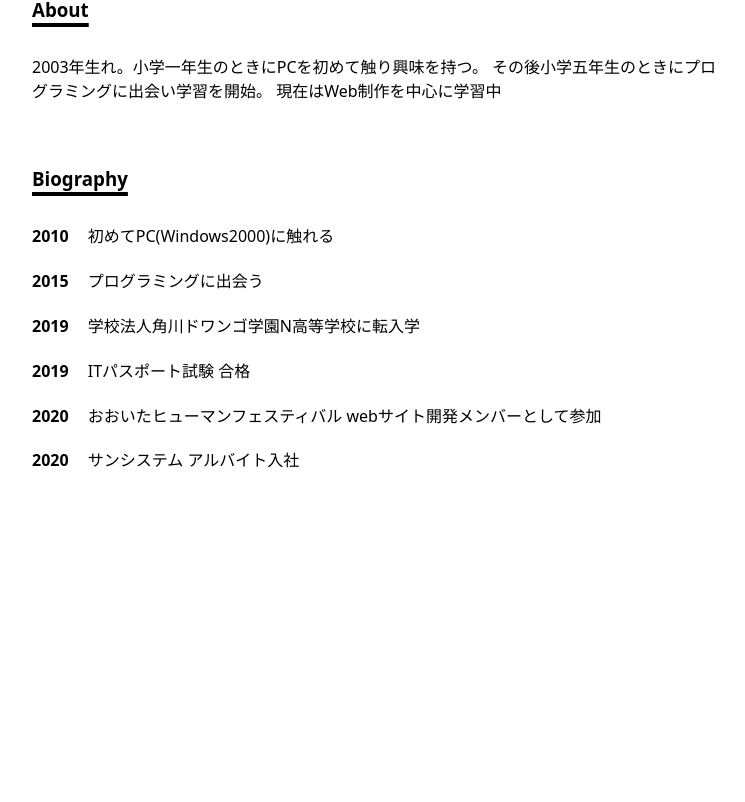
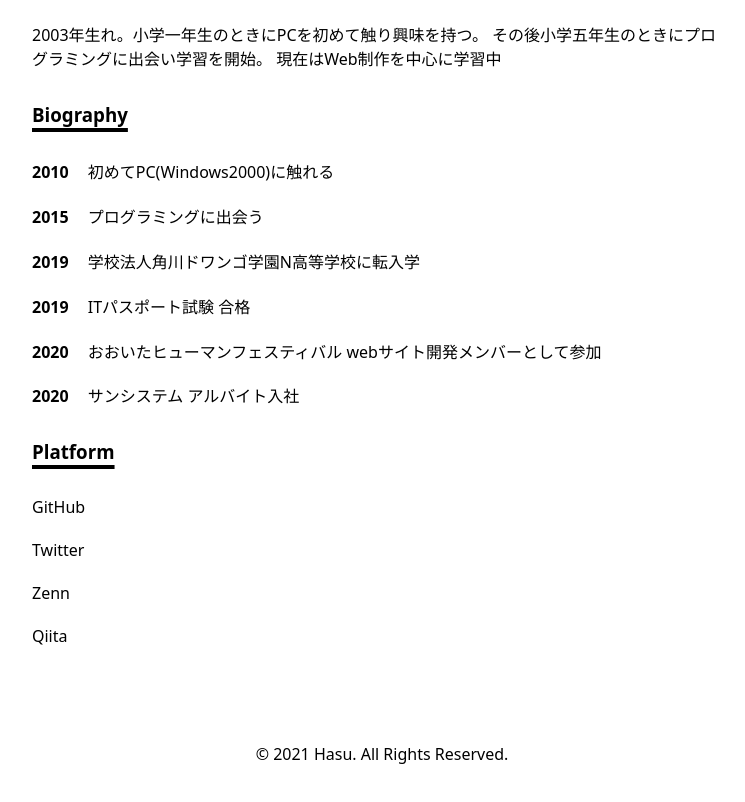
Before and after one commit to hashue/next-homepage, a Next.js app: page / in a window 1280 px wide. Shown: the part 648-1450 px from the top of the page, without its empty margins (258-1003 px from the left). Before the commit the page ends 1140 px from the top, so only its background shows below. Built offline with nearby package versions, Linux system fonts and the light colour scheme.

Commit message:
[feat] impl platform section

```diff
--- a/components/history.tsx
+++ b/components/history.tsx
@@ -9,7 +9,7 @@ const Section = styled.h3`
 text-decoration: underline;
 text-underline-offset: 6px;
 text-decoration-thickness: 4px;
-margin: 4rem 0 2rem 0;
+margin: 2rem 0;
 `
 
 const MyHistory = ({section, description}) =>{
--- a/pages/index.tsx
+++ b/pages/index.tsx
@@ -1,7 +1,6 @@
 import { NextPage } from "next";
 import Nav from "../components/navbar";
 import Logo from "../components/logo";
-import Link from "next/link";
 import {MyHistory, BioItem, Section} from "../components/history";
 
 const Home: NextPage = () => {
@@ -42,12 +41,15 @@ const Home: NextPage = () => {
             <BioItem year="2020" description="おおいたヒューマンフェスティバル webサイト開発メンバーとして参加" />
             <BioItem year="2020" description="サンシステム アルバイト入社" />
 
-            {/*
             <Section>Platform</Section>
-            <Link href="https://github.com/hashue/">Github</Link>
-            <Link href="https://zenn.dev/hasu_83">Zenn</Link>
-            <p style={{textAlign:"center",marginTop:"6rem"}} >© 2021 Hasu. All Rights Reserved.</p>
-            */}
+            <ul>
+                <li style={{listStyle:"none",marginBottom:"1.3rem"}}><a href="https://github.com/hashue/">GitHub</a></li>
+                <li style={{listStyle:"none",marginBottom:"1.3rem"}} ><a href="https://twitter.com/83_hasu/">Twitter</a></li>
+                <li style={{listStyle:"none",marginBottom:"1.3rem"}} ><a href="https://zenn.dev/hasu_83">Zenn</a></li>
+                <li style={{listStyle:"none",marginBottom:"1.3rem"}} ><a href="https://qiita.com/7321hasu">Qiita</a></li>
+            </ul>
+            <p style={{textAlign:"center",margin:"6rem 0 3rem 0"}} >© 2021 Hasu. All Rights Reserved.</p>
+
         </div>
     );
 };
```
